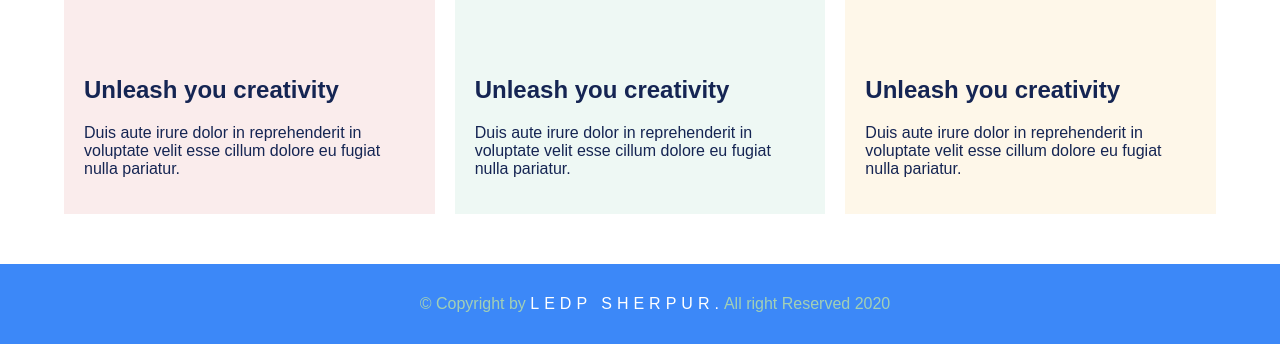
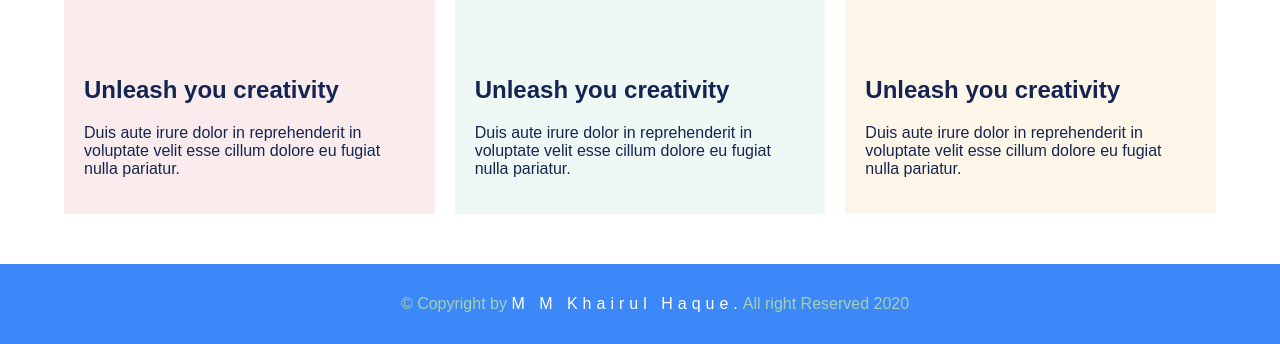
Before and after one commit to mkhaque1/image-to-HTML-website, a plain HTML site: page index.html in a window 1280 px wide. Shown: the part 1076-1420 px from the top of the page. Drawn offline with Linux system fonts and the light colour scheme.

Commit message:
copyright name change
changes in footer

```diff
--- a/index.html
+++ b/index.html
@@ -103,7 +103,7 @@
      <footer>
         <div class="footer">
             <p>
-                © Copyright by <span>LEDP SHERPUR.</span>All right Reserved 2020
+                © Copyright by <span>M M Khairul Haque.</span>All right Reserved 2020
             </p>
         </div>
      </footer>
```
